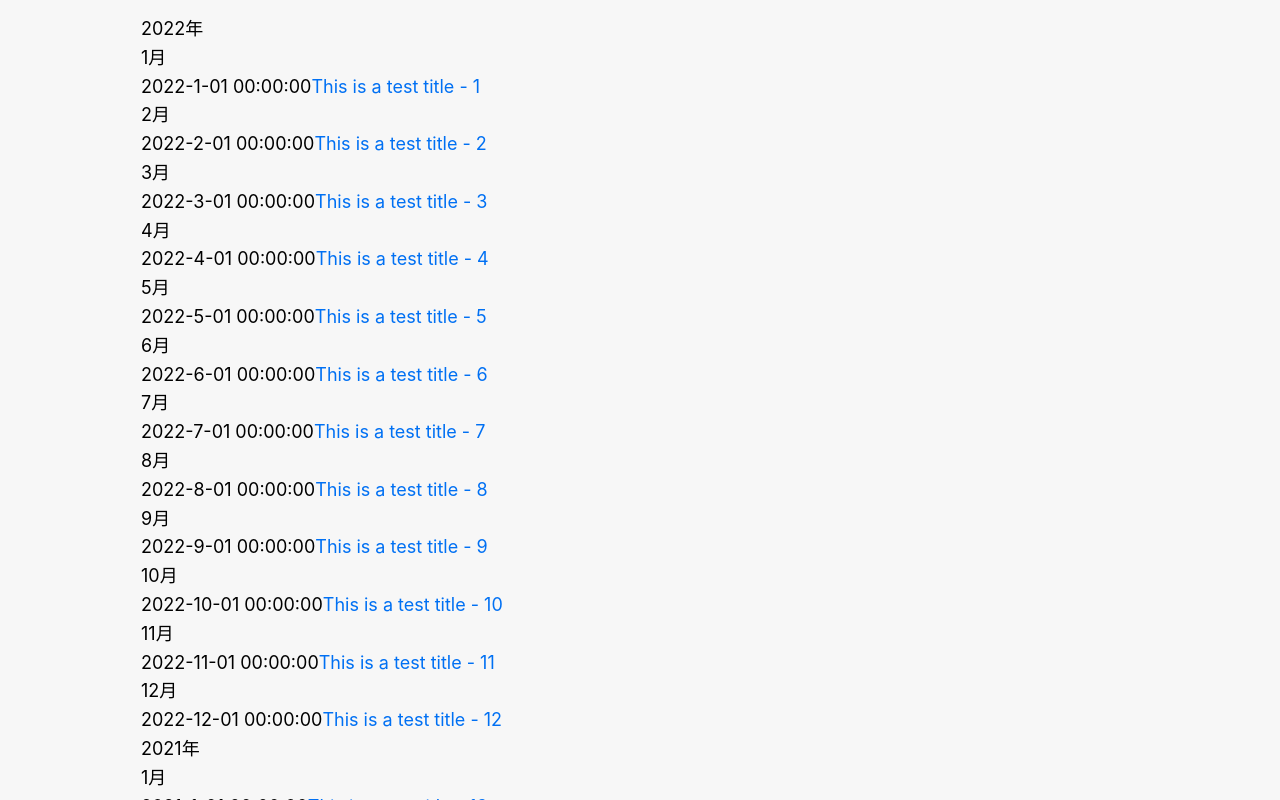
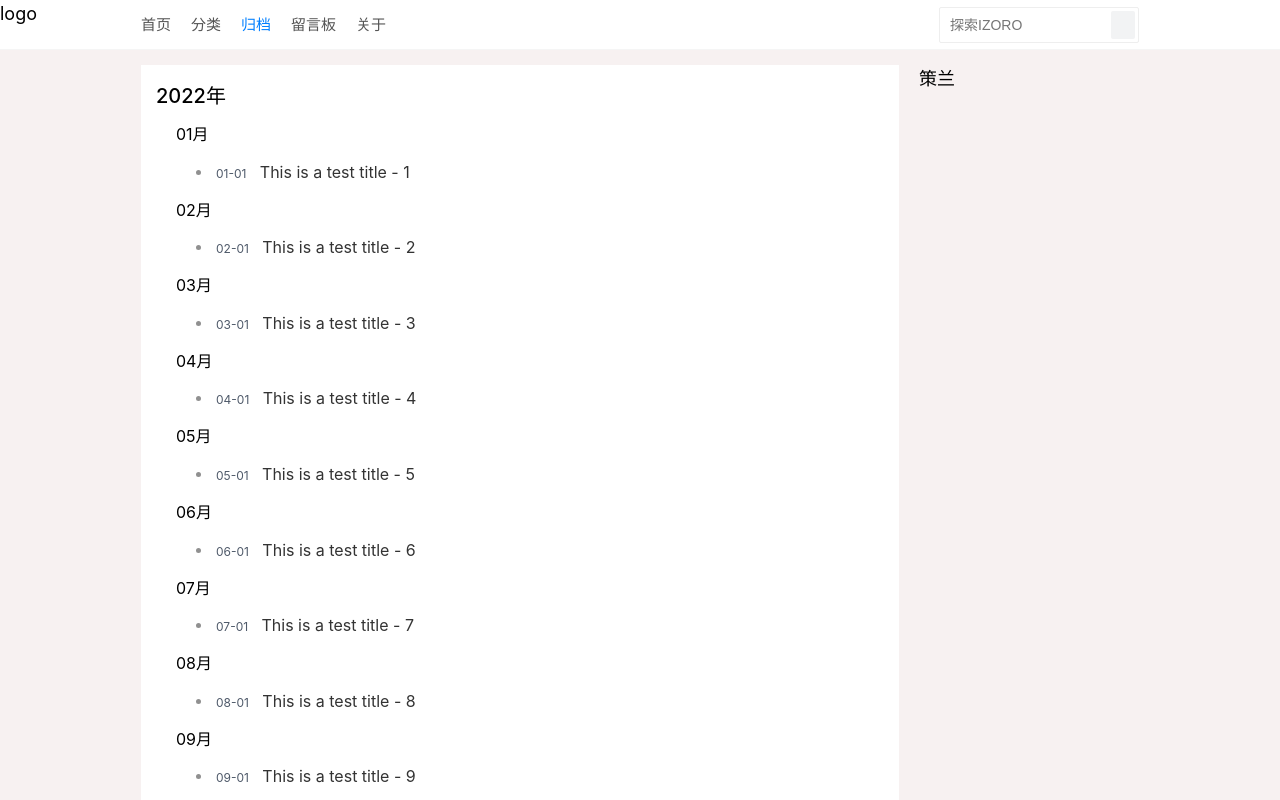
Before and after one commit to Mr-Alexx/izoro, a Next.js app in the folder packages/react-client/: page /archives in a window 1280 px wide. Shown: the top 800 px of the page. Built offline with nearby package versions, Linux system fonts and the light colour scheme; a small style sheet from the web is missing.

Commit message:
✨ feat(react-client): 修改归档页

```diff
--- a/packages/react-client/pages/_app.tsx
+++ b/packages/react-client/pages/_app.tsx
@@ -9,7 +9,7 @@ import Layout from '@/layouts/DefaultLayout';
 
 const App: FC<AppProps> = props => {
   const { Component, pageProps } = props;
-  return <Component {...pageProps} />;
+  // return <Component {...pageProps} />;
   return (
     <Layout>
       <AppHead />
--- /dev/null
+++ b/packages/react-client/pages/archives/index.module.scss
@@ -0,0 +1,75 @@
+@import '@/styles/var.scss';
+
+.archives-wrapper {
+  padding: $space-main;
+  background-color: $bg-wrapper;
+}
+
+.year-wrapper {
+  & + .year-wrapper {
+    margin-top: 20px;
+    padding-top: 20px;
+    border-top: 1px solid #f7f7f7;
+  }
+}
+
+.month-wrapper {
+  padding-left: 20px;
+}
+
+.article-wrapper {
+  padding: 10px 0 10px 20px;
+}
+
+.year-item {
+  margin-bottom: 10px;
+  font-weight: 500;
+  font-size: 20px;
+}
+
+.month-item {
+  font-weight: 400;
+  font-size: 16px;
+}
+
+.article-item {
+  position: relative;
+  padding-left: 20px;
+  font-weight: 400;
+  font-size: $font-size-large;
+  line-height: 28px;
+
+  &:before {
+    position: absolute;
+    top: 50%;
+    left: 0;
+    width: 5px;
+    height: 5px;
+    margin-top: -2px;
+    background-color: $text-color-lighter;
+    border-radius: 50%;
+    content: '';
+  }
+
+  > span {
+    color: $text-color-light;
+    font-size: $font-size-mini;
+  }
+  > em {
+    margin-left: 10px;
+    color: $text-color-primary;
+    font-style: normal;
+  }
+
+  &:hover {
+    text-decoration: none;
+
+    &:before {
+      background-color: $color-primary;
+    }
+    > span,
+    > em {
+      color: $color-primary;
+    }
+  }
+}
--- a/packages/react-client/pages/archives/index.tsx
+++ b/packages/react-client/pages/archives/index.tsx
@@ -2,6 +2,7 @@ import Wrapper from '@/components/Wrapper';
 import { GetServerSidePropsContext } from 'next';
 import { useEffect, useMemo } from 'react';
 import Link from 'next/link';
+import styles from './index.module.scss';
 
 type Item = {
   id: number;
@@ -13,9 +14,15 @@ const list: Item[] = new Array(20).fill(0).map((item, index) => {
   return {
     id: index + 1,
     title: `This is a test title - ${index + 1}`,
-    publish_at: `${index < 12 ? 2022 : 2021}-${index < 12 ? index + 1 : index - 11}-01 00:00:00`,
+    publish_at: `${index < 12 ? 2022 : 2021}-${
+      index < 12 ? `${index + 1}`.padStart(2, '0') : `${index - 11}`.padStart(2, '0')
+    }-01 00:00:00`,
   };
 });
+
+const getDate = (dateString: string) => {
+  return dateString?.substring?.(5, 11) || '-';
+};
 
 export default function Archives({ initialData }) {
   /** 列表数据格式化成 {[年]: { [月]: [列表] }} */
@@ -46,29 +53,35 @@ export default function Archives({ initialData }) {
   }, []);
 
   return (
-    <Wrapper>
+    <Wrapper aside={<div>策兰</div>}>
+      <div className={styles['archives-wrapper']}>
         {Object.keys(data).map(yearKey => {
           return (
-          <div key={yearKey}>
+            <div key={yearKey} className={styles['year-wrapper']}>
               {/* 年份 */}
-            <div>{yearKey}</div>
+              <div className={styles['year-item']}>{yearKey}</div>
 
               {data[yearKey] &&
                 Object.keys(data[yearKey]).map(monthKey => {
                   return (
-                  <div key={monthKey}>
+                    <div key={monthKey} className={styles['month-wrapper']}>
                       {/* 月份 */}
-                    <div>{monthKey}</div>
+                      <div className={styles['month-item']}>{monthKey}</div>
 
+                      <div className={styles['article-wrapper']}>
                         {data[yearKey][monthKey] &&
                           data[yearKey][monthKey].length > 0 &&
                           data[yearKey][monthKey].map((item: Item) => {
                             return (
-                          <div key={item.id}>
-                            <span>{item.publish_at}</span>
-                            <Link href={`/post/${item.id}`}>
-                              <a target="_blank">{item.title}</a>
+                              <Link href={`/post/${item.id}`} key={item.id}>
+                                <a target="_blank" className={styles['article-item']}>
+                                  <span>{getDate(item.publish_at)}</span>
+                                  <em>{item.title}</em>
+                                </a>
                               </Link>
+                            );
+                          })}
+                      </div>
                     </div>
                   );
                 })}
@@ -76,8 +89,6 @@ export default function Archives({ initialData }) {
           );
         })}
       </div>
-        );
-      })}
     </Wrapper>
   );
 }
--- a/packages/react-client/styles/global.scss
+++ b/packages/react-client/styles/global.scss
@@ -1,3 +1,4 @@
+@import './var.css';
 @import './var.scss';
 
 html,
@@ -8,7 +9,7 @@ body {
   font-family: -apple-system, BlinkMacSystemFont, Segoe UI, Roboto, Oxygen, Ubuntu, Cantarell, Fira Sans, Droid Sans,
     Helvetica Neue, sans-serif;
   line-height: 1.6;
-  background-color: #f7f7f7;
+  background-color: $bg-body;
 }
 
 * {
--- /dev/null
+++ b/packages/react-client/styles/var.css
@@ -0,0 +1,14 @@
+:root {
+  --color-primary: #007fff;
+  --color-primary-border: #1890ff;
+  --color-primary-outline: rgba(24, 144, 255, 0.2);
+
+  --text-color-primary: #333;
+  --text-color-dark: #000;
+  --text-color-light: #4e5969;
+  --text-color-lighter: #909090;
+
+  --bg-body: #f7f1f1;
+  --bg-main: #e0dcdc;
+  --bg-wrapper: #ffffff;
+}
--- a/packages/react-client/styles/var.scss
+++ b/packages/react-client/styles/var.scss
@@ -1,14 +1,15 @@
-$color-primary: #007fff;
-$color-primary-border: #1890ff;
-$color-primary-outline: rgba(24, 144, 255, 0.2);
+$color-primary: var(--color-primary);
+$color-primary-border: var(--color-primary-border);
+$color-primary-outline: var(--color-primary-outline);
 
-$text-color-primary: #333;
-$text-color-dark: #000;
-$text-color-light: #4e5969;
-$text-color-lighter: #909090;
+$text-color-primary: var(--text-color-primary);
+$text-color-dark: var(--text-color-dark);
+$text-color-light: var(--text-color-light);
+$text-color-lighter: var(--text-color-lighter);
 
-$bg-body: #f7f7f7;
-$bg-main: #e0dcdc;
+$bg-body: var(--bg-body);
+$bg-main: var(--bg-main);
+$bg-wrapper: var(--bg-wrapper);
 
 $font-size-huge: 18px;
 $font-size-large: 16px;
@@ -21,3 +22,5 @@ $width-container: 998px;
 $transition-primary: all 0.25s;
 
 $border-radius-base: 2px;
+
+$space-main: 15px;
```
Lines whose indentation alone changed are shown as unchanged.
